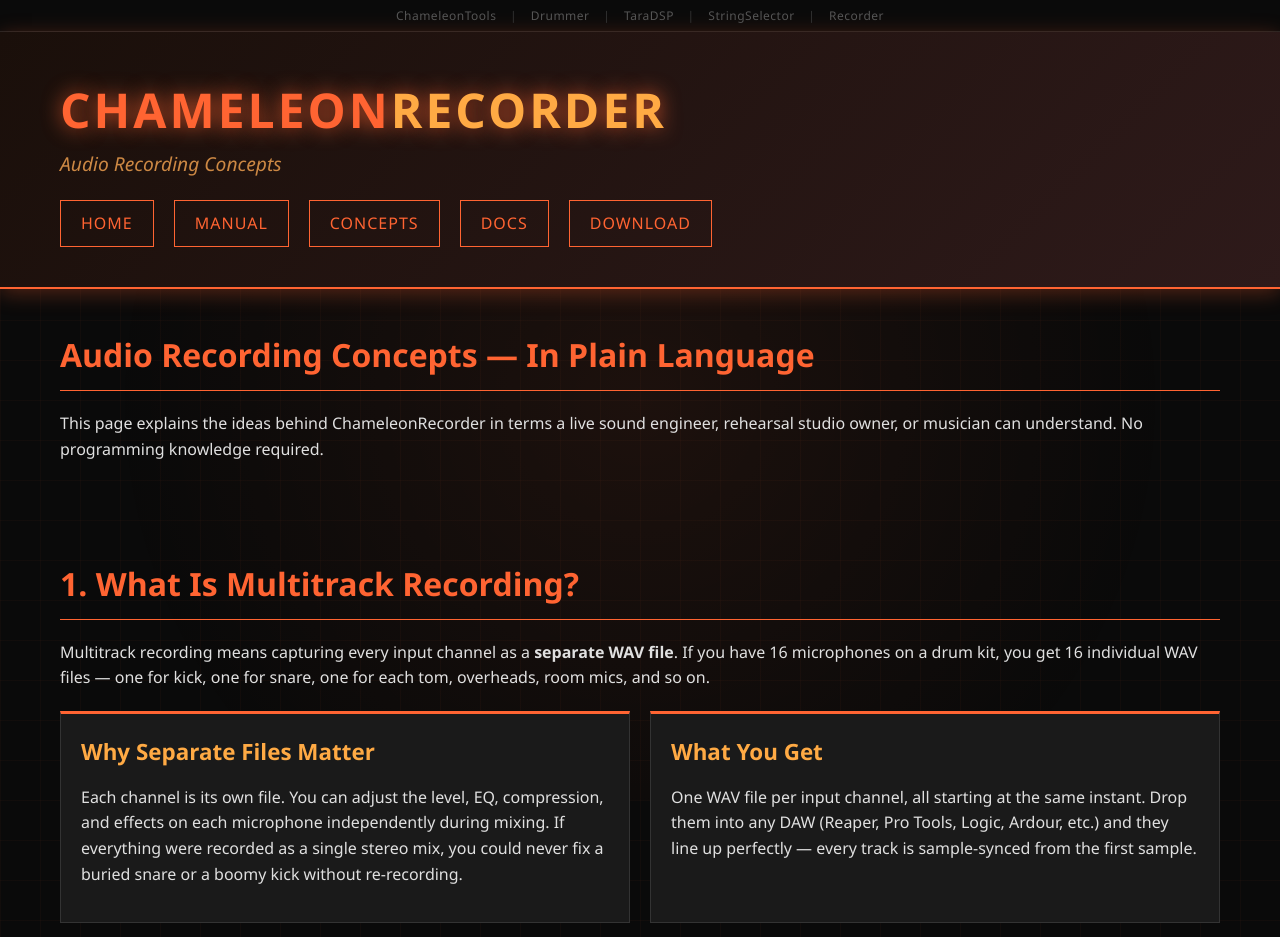
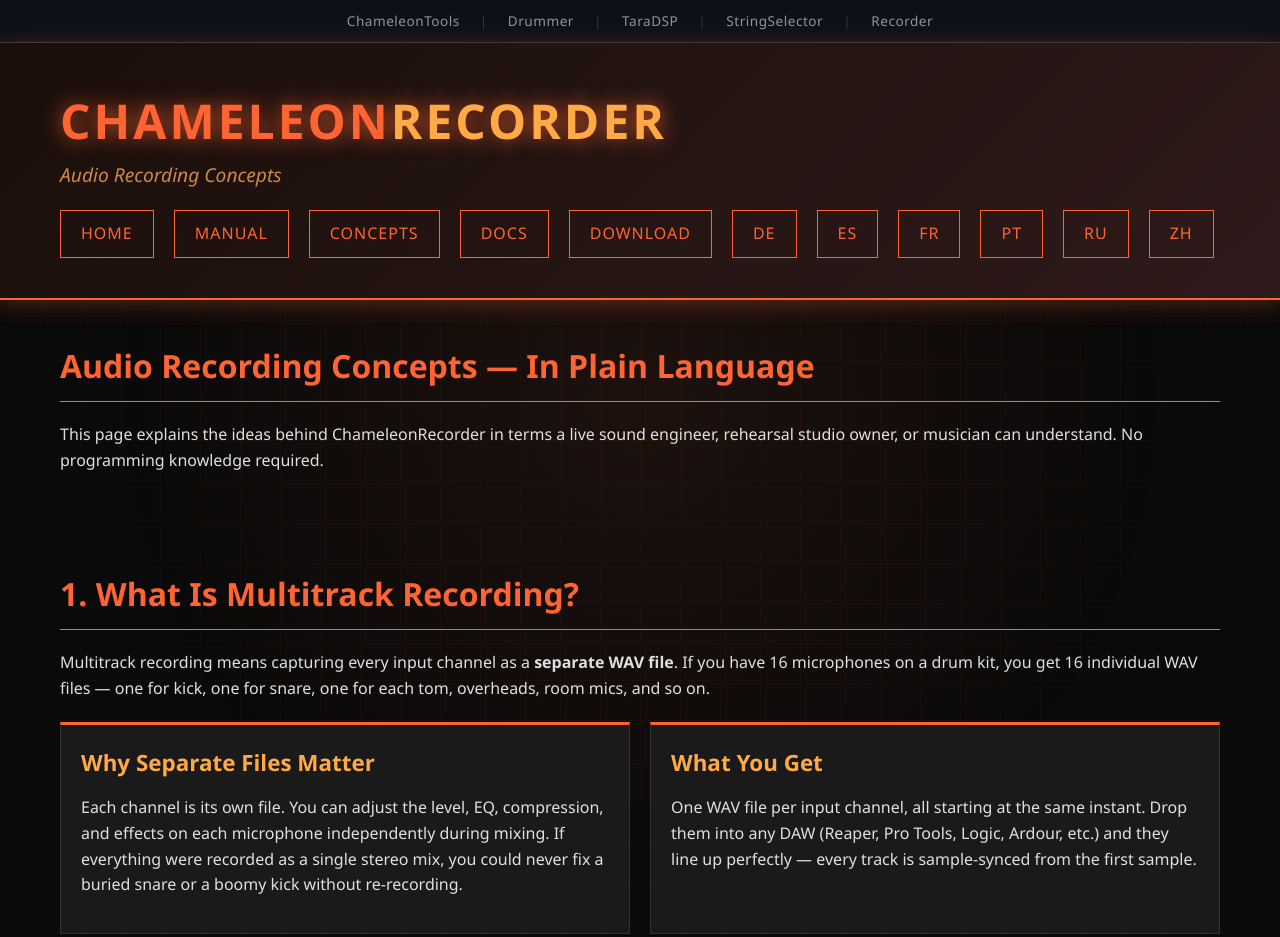
Before and after one commit to smallbutfine/ChameleonRecorder, a plain HTML site: page docs/concepts.html in a window 1280 px wide. Shown: the top 937 px of the page. Drawn offline with Linux system fonts and the light colour scheme.

Commit message:
Add language links to nav bars

```diff
--- a/docs/concepts.html
+++ b/docs/concepts.html
@@ -7,25 +7,26 @@
 <link rel="stylesheet" href="style.css">
   <style>
 .crossbar {
-  background: #0a0a0a;
-  border-bottom: 1px solid #222;
-  padding: 6px 20px;
+  background: #0d1117;
+  border-bottom: 1px solid #30363d;
+  padding: 10px 20px;
   text-align: center;
-  font-size: 0.75em;
+  font-size: 0.85em;
   letter-spacing: 0.5px;
 }
 .crossbar a {
-  color: #555;
+  color: #8b949e;
   text-decoration: none;
-  padding: 2px 6px;
+  padding: 4px 10px;
   transition: color 0.2s;
+  font-weight: 500;
 }
 .crossbar a:hover {
-  color: #00c896;
+  color: #58a6ff;
 }
 .crossbar-sep {
-  color: #333;
-  margin: 0 4px;
+  color: #30363d;
+  margin: 0 6px;
 }
 </style>
 </head>
@@ -53,6 +54,12 @@
       <a href="concepts.html">Concepts</a>
       <a href="docs.html">Docs</a>
       <a href="download.html">Download</a>
+      <a href="de/index.html">DE</a>
+      <a href="es/index.html">ES</a>
+      <a href="fr/index.html">FR</a>
+      <a href="pt/index.html">PT</a>
+      <a href="ru/index.html">RU</a>
+      <a href="zh/index.html">ZH</a>
     </nav>
   </div>
 </header>
```
Also changed, not shown: docs/docs.html (+16 -9 lines), docs/download.html (+16 -9 lines), docs/index.html (+16 -9 lines), docs/manual.html (+16 -9 lines).
